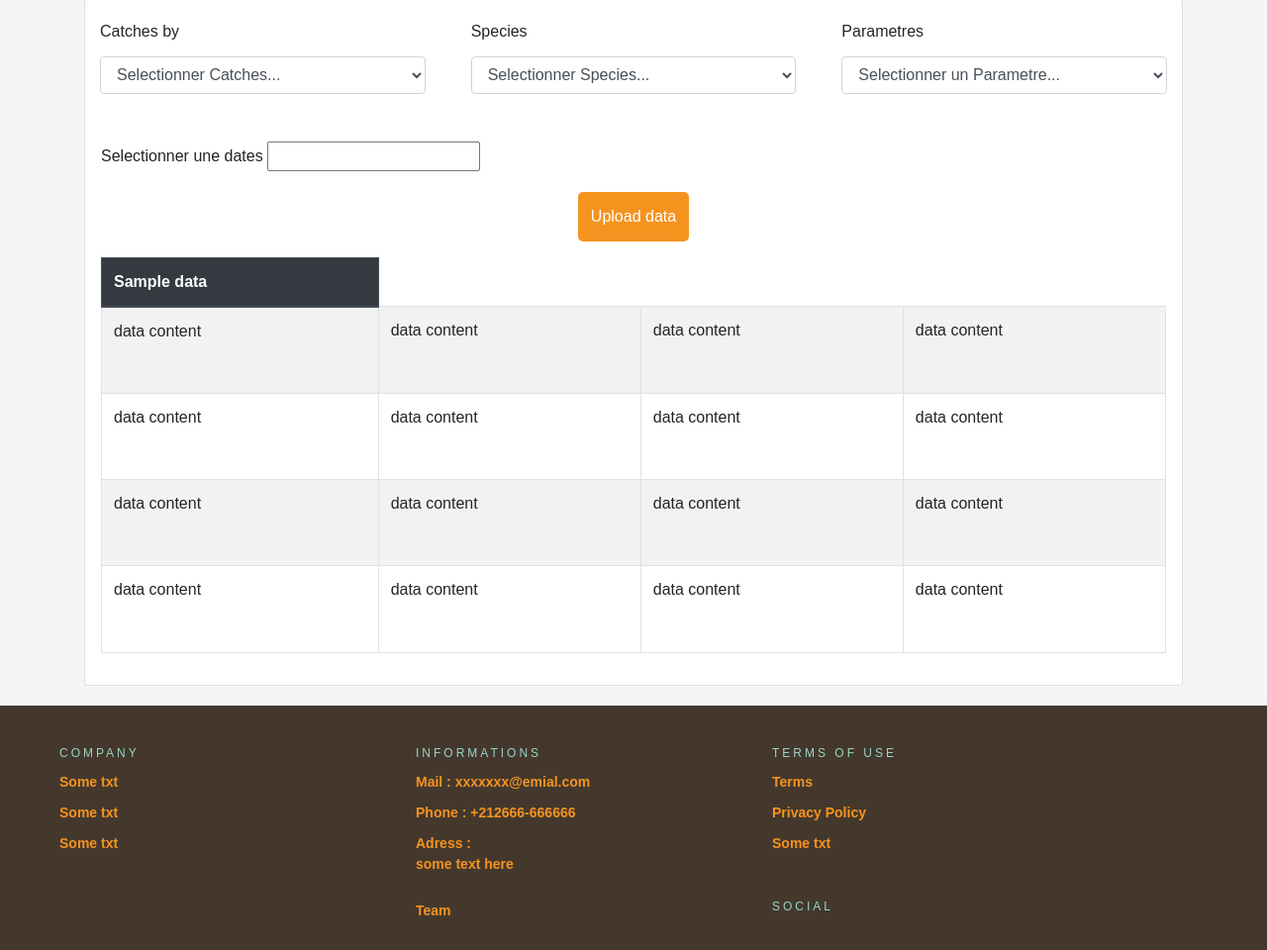
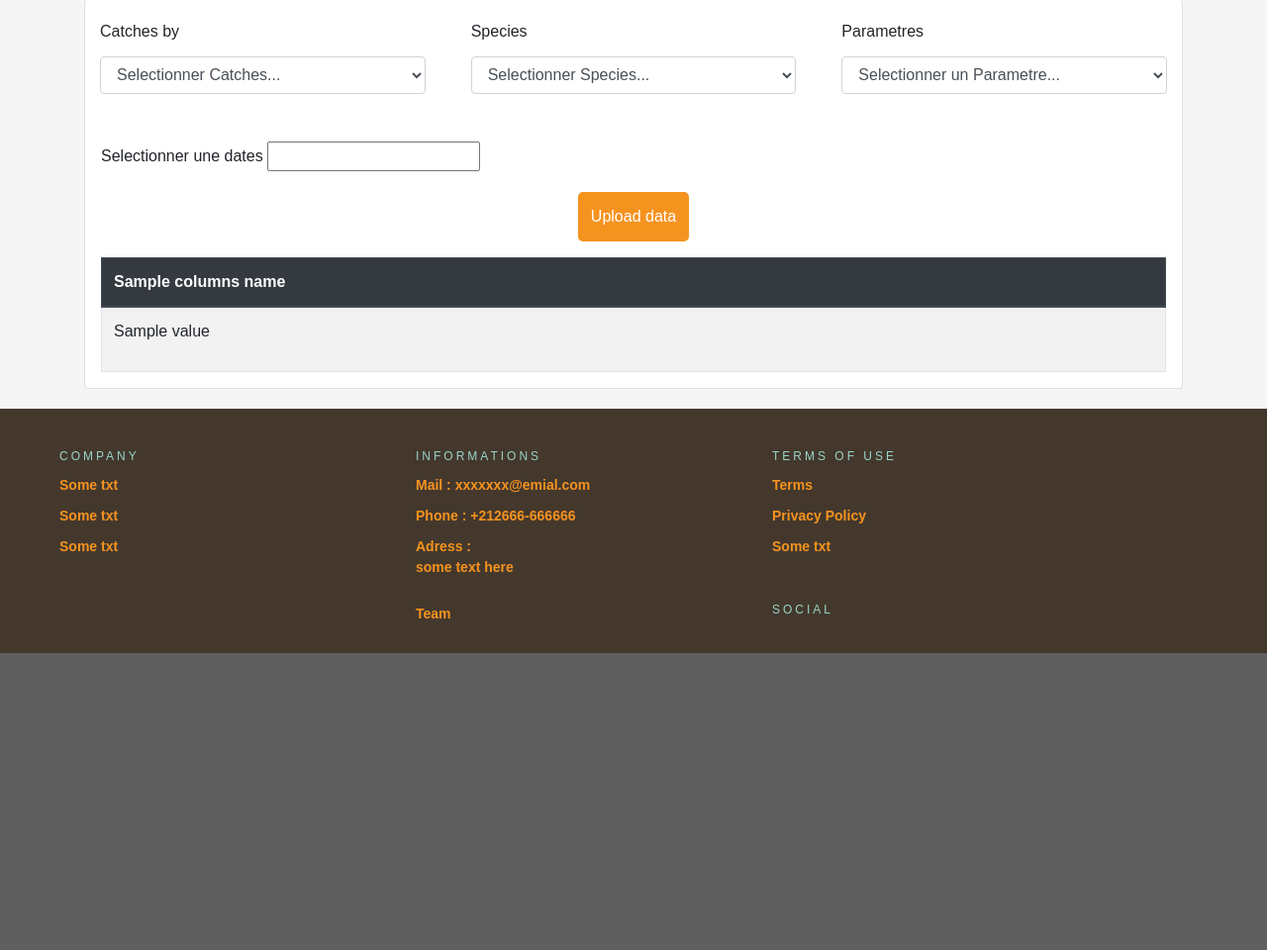
Before and after one commit to oubia/Oceanographic-data-analyzation, a Django app: template fish_visualization/fish_site/templates/home/table.html in a window 1280 px wide. Shown: the part 590-1550 px from the top of the page at 99% size. After the commit the page ends 1250 px from the top, so only its background shows below. Run offline with Django 3.2, Linux system fonts and the light colour scheme; the template is opened without the code that fills it: most values are stand-ins (such as "Sample title", 1, 10 or a date in 2020); some libraries are stand-ins or nearby versions.

Commit message:
change data fram to dictionnary

```diff
--- a/fish_visualization/fish_site/templates/home/table.html
+++ b/fish_visualization/fish_site/templates/home/table.html
@@ -4,19 +4,13 @@
 
 <head>
     {% load static %}
-    <!-- date picker -->
-    <link href="dp-dark.css" rel="stylesheet">
-    <!-- <link href="dp-light.css" rel="stylesheet"> -->
-    <script src="datepicker.js"></script>
+
     <meta charset="UTF-8">
     <meta http-equiv="X-UA-Compatible" content="IE=edge">
     <meta name="viewport" content="width=device-width, initial-scale=1.0">
 
     <!-- bootstrap -->
     <link rel="stylesheet" href="https://maxcdn.bootstrapcdn.com/bootstrap/4.5.2/css/bootstrap.min.css">
-    <!-- open layers map  links -->
-    <link rel="stylesheet" href="https://cdn.jsdelivr.net/gh/openlayers/openlayers.github.io@master/en/v6.5.0/css/ol.css" type="text/css">
-    <script src="https://cdn.jsdelivr.net/gh/openlayers/openlayers.github.io@master/en/v6.5.0/build/ol.js"></script>
 
     <!-- css files -->
     <link rel="stylesheet" type="text/css" href="{% static 'css/main.css' %}">
@@ -43,10 +37,13 @@
                             <div class="form-group col-sm-12">
                                 <select id="ddlWeatherLocation" class="nbad-selectbox form-control ">
                                     <option value="Select A Data">Selectionner Catches...</option>
-                                    {% if 'Functional group' in columnsName  and 'commercial group' in columnsName%}
-                                        <option value="Select A Data">{{'Functional group'}}</option>
-                                        <option value="Select A Data">{{'commercial group'}}</option>
-                                    {% endif %}
+                                    <form action="" method="POST">
+                                        {% if 'Functional group' in columnsName  and 'commercial group' in columnsName%}
+                                            <option value="Select A Data">{{'Functional group'}}</option>
+                                            <option value="Select A Data">{{'commercial group'}}</option>
+                                        {% endif %}
+                                    </form>
+
                                 </select>
                             </div>
                         </div>
@@ -91,46 +88,31 @@
                             ---><option>2018</option><!--
                             ---></datalist>
                     </div>
+
                     <div class="Upload_data ">
-                        <a href="./ ">Upload data</a>
+                        <a href="{} ">Upload data</a>
                     </div>
-                    <div class="main-container ">
+                    <div class="main-container" height="600px">
                         <div class="table-responsive text-nowrap">
                             <table class="table table-hover  table-striped table-bordered cellspacing=" 0 "
-                        width="100% " overflow="scroll " height="400px ">
+                        width="100% " overflow="scroll " height="100% ">
                                 <script></script>
                                 <thead class="thead-dark ">
-                                    {% for data in b %}
-                                    <th scope="col ">{{data}}</th>
+                                    {% for columnName in columnsName %}
+                                    <th scope="col ">{{columnName}}</th>
                                     {% endfor %}
                                     <!-- <th scope="col ">data2</th>
                                 <th scope="col ">data3</th>
                                 <th scope="col ">data4</th> -->
                                 </thead>
                                 <tr>
-                                    <td>data content</td>
-                                    <td>data content</td>
-                                    <td>data content</td>
-                                    <td>data content</td>
+                                    {% for d in Data %}
+                                        {% for i in d.values %}
+                                            <td>{{i}}</td>
+                                        {% endfor %}
+                                    {% endfor %}
                                 </tr>
-                                <tr>
-                                    <td>data content</td>
-                                    <td>data content</td>
-                                    <td>data content</td>
-                                    <td>data content</td>
-                                </tr>
-                                <tr>
-                                    <td>data content</td>
-                                    <td>data content</td>
-                                    <td>data content</td>
-                                    <td>data content</td>
-                                </tr>
-                                <tr>
-                                    <td>data content</td>
-                                    <td>data content</td>
-                                    <td>data content</td>
-                                    <td>data content</td>
-                                </tr>
+
                             </table>
                         </div>
 
--- a/fish_visualization/fish_site/urls.py
+++ b/fish_visualization/fish_site/urls.py
@@ -3,6 +3,6 @@ from . import views
 
 urlpatterns = [
         path('',views.home),
-        path('table/',views.TablePage),
+        path('table/',views.TablePage,name="TablePage"),
 
 ]
```
Also changed, not shown: fish_visualization/fish_site/views.py (+26 -3 lines).
